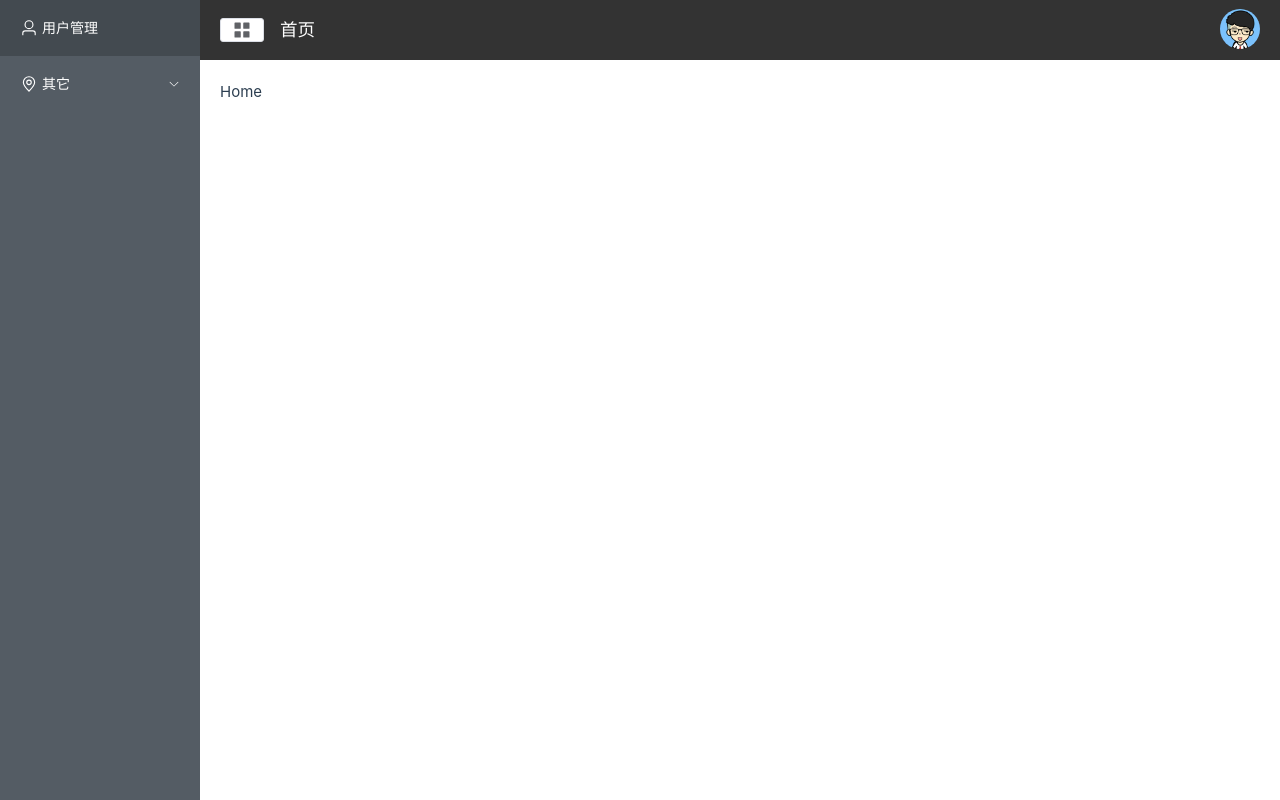
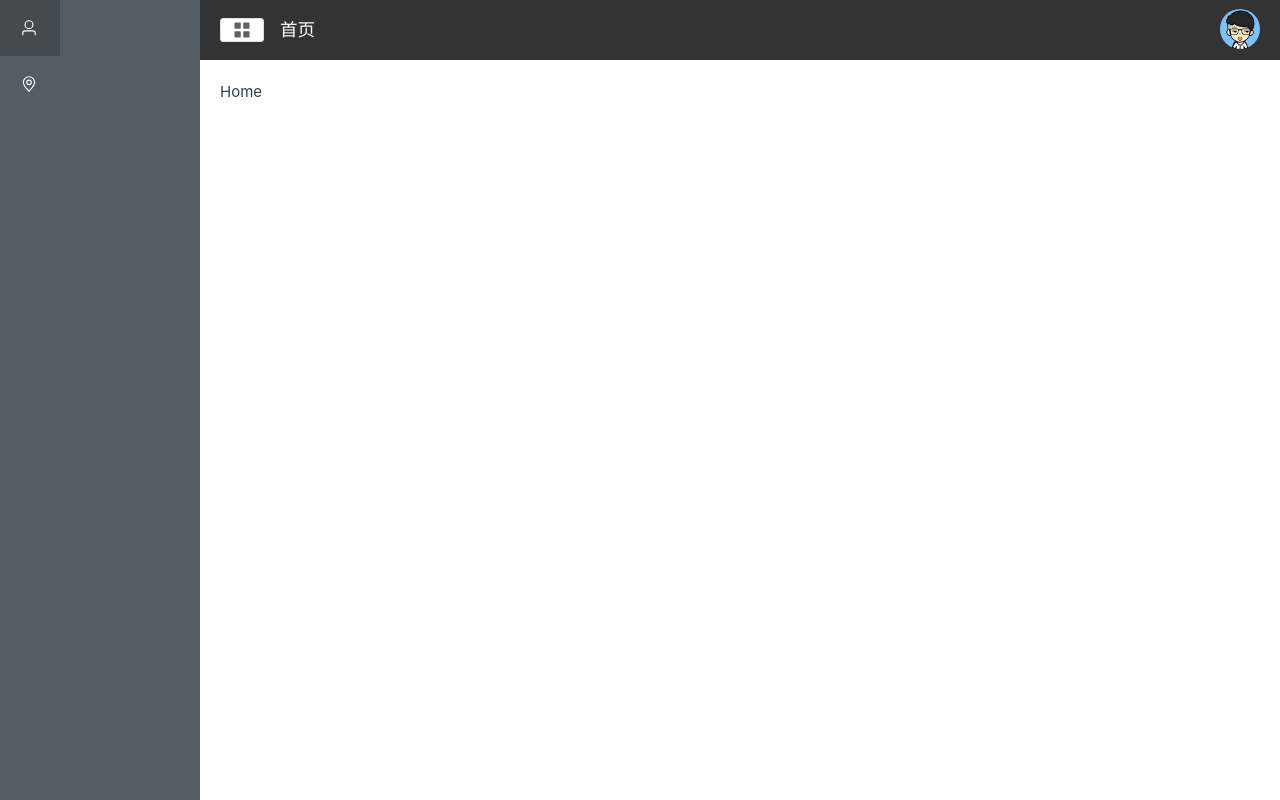
Before and after one commit to yexia553/vue_study, a Vue app in the folder vue3-manage/: page / in a window 1280 px wide. Built offline with nearby package versions, Linux system fonts and the light colour scheme.

Commit message:
是有vuex控制左侧菜单缩进

```diff
--- a/vue3-manage/package.json
+++ b/vue3-manage/package.json
@@ -11,7 +11,9 @@
     "element-plus": "^2.2.16",
     "less": "^4.1.3",
     "vue": "^3.2.38",
-    "vue-router": "^4.1.5"
+    "vue-demi": "^0.13.11",
+    "vue-router": "^4.1.5",
+    "vuex": "^4.0.2"
   },
   "devDependencies": {
     "@vitejs/plugin-vue": "^3.0.3",
--- a/vue3-manage/src/components/CommonAside.vue
+++ b/vue3-manage/src/components/CommonAside.vue
@@ -1,10 +1,11 @@
 <template>
-    <el-aside width="200px">
+    <el-aside :width="$store.state.collapse ? '60px' : '180px'">
         <el-menu
         class="el-menu-vertical-demo"
         background-color="#545c64"
         text-color="#fff"
-        :collapse=false
+        :collapse="$store.state.collapse"
+        :collapse-transition="false"
         active-text-color="#ffd04b">
             <el-menu-item :index="item.path+''" v-for="item in noChildern()" :key="item.label">
                 <!-- 在vue3中动态引用icon图标 -->
--- a/vue3-manage/src/components/CommonHeader.vue
+++ b/vue3-manage/src/components/CommonHeader.vue
@@ -1,7 +1,7 @@
 <template>
     <el-header>
         <div class="l-content">
-            <el-button size="small">
+            <el-button size="small" plain @click="handleCollapse">
                 <el-icon :size="20">
                     <Menu />
                 </el-icon>
@@ -25,19 +25,26 @@
 </template>
 
 <script>
-export default {
+import { defineComponent } from 'vue-demi';
+import { useStore } from 'vuex';
+export default defineComponent ({
     setup() {
-        const getImgSrc = () => {
+        let s = useStore();
+        let getImgSrc = () => {
             // 参考https://cn.vitejs.dev/guide/assets.html#new-url-url-import-meta-url
-            console.log(import.meta.url)
-            console.log(new URL("../assets/images/user.png", import.meta.url))
+            // console.log(import.meta.url)
+            // console.log(new URL("../assets/images/user.png", import.meta.url))
             return new URL("../assets/images/user.png", import.meta.url).href;
         };
+        let handleCollapse = () => {
+            s.commit('updateCollapse');
+        };
         return {
-            getImgSrc
+            getImgSrc,
+            handleCollapse,
         }
     }
-}
+})
 
 </script>
 
--- a/vue3-manage/src/main.js
+++ b/vue3-manage/src/main.js
@@ -3,6 +3,7 @@ import App from './App.vue'
 import ElementPlus from 'element-plus'
 import 'element-plus/dist/index.css'
 import './assets/main.css'
+import store from './store/index.js'
 import router from './router/index.js'
 import * as ElementPlusIconsVue from '@element-plus/icons-vue'
 
@@ -14,4 +15,5 @@ for (const [key, component] of Object.entries(ElementPlusIconsVue)) {
 }
 app.use(ElementPlus)
 app.use(router)
+app.use(store)
 app.mount('#app')
--- /dev/null
+++ b/vue3-manage/src/store/index.js
@@ -0,0 +1,13 @@
+import { createStore } from 'vuex'
+
+
+export default createStore({
+    state: {
+        collapse: true,
+    },
+    mutations: {
+        updateCollapse(state, payload) {
+            state.collapse = !state.collapse
+        }
+    }
+})
```
